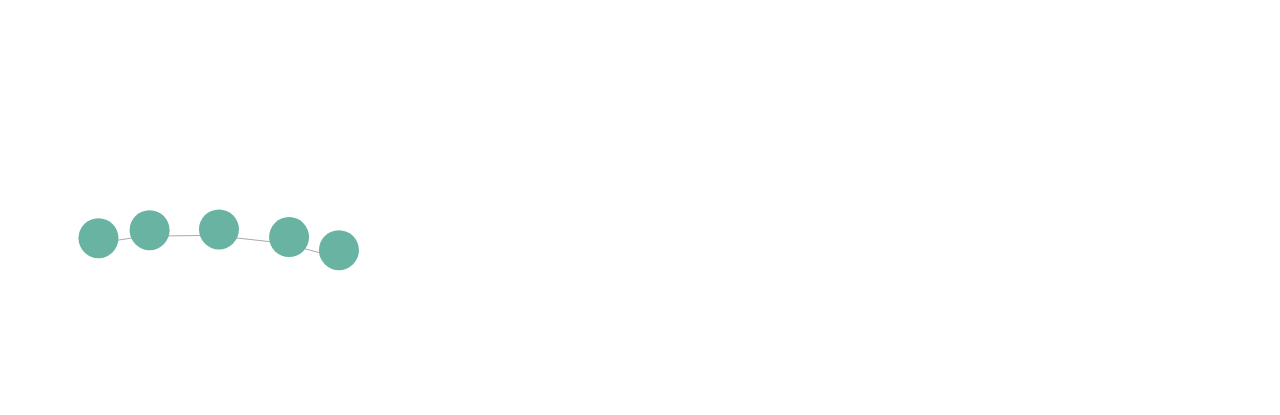
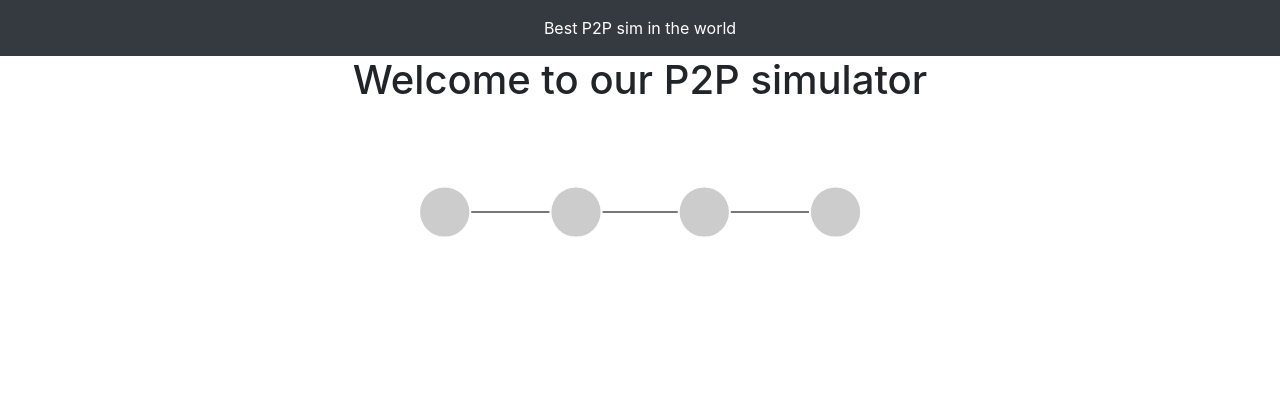
Before and after one commit to andregossip/D0020E-grupp4, a website: page src/visualization/index.html in a window 1280 px wide. Drawn offline with nearby package versions, Linux system fonts and the light colour scheme.

Commit message:
Reworked UI abit

```diff
--- a/src/visualization/index.html
+++ b/src/visualization/index.html
@@ -1,123 +1,122 @@
 <!DOCTYPE html>
-<html lang="en">
+<html>
 <head>
-    <meta charset="UTF-8">
-    <title>Title</title>
-    <script src="https://d3js.org/d3.v4.js"></script>
-    <script src="Nodes.js"></script>
+    <link rel="stylesheet" href="https://stackpath.bootstrapcdn.com/bootstrap/4.4.1/css/bootstrap.min.css" integrity="sha384-Vkoo8x4CGsO3+Hhxv8T/Q5PaXtkKtu6ug5TOeNV6gBiFeWPGFN9MuhOf23Q9Ifjh" crossorigin="anonymous">
+    <meta charset='utf-8'>
+    <title>Force Layout Example 1</title>
+    <style>
+
+        .node {
+            fill: #ccc;
+            stroke: #fff;
+            stroke-width: 2px;
+        }
+
+        .link {
+            stroke: #777;
+            stroke-width: 2px;
+        }
+    </style>
+    <link rel="stylesheet" type="text/css" href="style.css">
 </head>
 <body>
-<div id="my_dataviz"></div>
+<script src="https://code.jquery.com/jquery-3.4.1.slim.min.js" integrity="sha384-J6qa4849blE2+poT4WnyKhv5vZF5SrPo0iEjwBvKU7imGFAV0wwj1yYfoRSJoZ+n" crossorigin="anonymous"></script>
+<script src="https://cdn.jsdelivr.net/npm/popper.js@1.16.0/dist/umd/popper.min.js" integrity="sha384-Q6E9RHvbIyZFJoft+2mJbHaEWldlvI9IOYy5n3zV9zzTtmI3UksdQRVvoxMfooAo" crossorigin="anonymous"></script>
+<script src="https://stackpath.bootstrapcdn.com/bootstrap/4.4.1/js/bootstrap.min.js" integrity="sha384-wfSDF2E50Y2D1uUdj0O3uMBJnjuUD4Ih7YwaYd1iqfktj0Uod8GCExl3Og8ifwB6" crossorigin="anonymous"></script>
+<script src="https://d3js.org/d3.v3.min.js"></script>
+
+<nav class="navbar navbar-expand-lg navbar-dark bg-dark">
+    <button class="navbar-toggler" type="button" data-toggle="collapse" data-target="#navbarsExample08" aria-controls="navbarsExample08" aria-expanded="false" aria-label="Toggle navigation">
+        <span class="navbar-toggler-icon"></span>
+    </button>
+
+    <div class="collapse navbar-collapse justify-content-md-center" id="navbarsExample08">
+        <ul class="navbar-nav">
+            <li class="nav-item active">
+                <a class="nav-link" href="#">Best P2P sim in the world <span class="sr-only">(current)</span></a>
+            </li>
+        </ul>
+    </div>
+</nav>
+<h1>Welcome to our P2P simulator</h1>
 <script>
-    // set the dimensions and margins of the graph
-    var margin = {top: 100, right: 30, bottom: 30, left: 40},
-        width = 400 - margin.left - margin.right,
-        height = 400 - margin.top - margin.bottom;
+    // Define the dimensions of the visualization. We're using
+    // a size that's convenient for displaying the graphic on
+    // http://jsDataV.is
 
-    let nodes = [
-        {
-            "id": 1,
-            "name": "A"
-        },
-        {
-            "id": 2,
-            "name": "B"
-        },
-        {
-            "id": 3,
-            "name": "C"
-        },
-        {
-            "id": 4,
-            "name": "D"
-        },
-        {
-            "id": 5,
-            "name": "E"
-        }
+    var width = document.body.clientWidth/2,
+        height = 200;
+
+
+    var nodes = [
+        { x:   width, y: height/2, clicked : 0 },
+        { x: 2*width, y: height/2, clicked : 0 },
+        { x: 4*width, y: height/2, clicked : 0 },
+        { x: 6*width, y: height/2, clicked : 0 }
     ];
 
-    let links = [
-        {
-            "source": 1,
-            "target": 2
-        },
-        {
-          "source": 2,
-          "target": 3
-        },
-        {
-            "source": 3,
-            "target": 4
-        },
-        {
-            "source": 4,
-            "target": 5
-        }
+    console.log(nodes[1])
+    console.log(nodes[0])
+    var links = [
+        { source: 0, target: 1 },
+        { source: 1, target: 2 },
+        { source: 2, target: 3 }
     ];
-    // append the svg object to the body of the page
-    var svg = d3.select("#my_dataviz")
-        .append("svg")
-        .attr("width", width + margin.left + margin.right)
-        .attr("height", height + margin.top + margin.bottom)
-        .append("g")
-        .attr("transform",
-            "translate(" + margin.left + "," + margin.top + ")");
 
 
-    // Initialize the links
-    var link = svg
-        .selectAll("line")
+    var svg = d3.select('body').append('svg')
+        .attr('width', width)
+        .attr('height', height);
+
+    var force = d3.layout.force()
+        .size([width, height])
+        .nodes(nodes)
+        .links(links);
+
+
+    force.linkDistance(width/nodes.length);
+    console.log(nodes.length);
+
+
+    var link = svg.selectAll('.link')
         .data(links)
-        .enter()
-        .append("line")
-        .style("stroke", "#aaa")
+        .enter().append('line')
+        .attr('class', 'link');
 
-    // Initialize the nodes
-    var node = svg
-        .selectAll("circle")
+
+    var node = svg.selectAll('.node')
         .data(nodes)
-        .enter()
-        .append("circle")
-        .attr("r", 20)
-        .style("fill", "#69b3a2")
+        .enter().append('circle')
+        .attr('class', 'node')
+        .on("click", function (d) {
+            console.log("You clicked", d.index);
+            if(d.clicked == 0)
+            {
+                d3.select(this).style("fill","lightcoral");
+                d.clicked++;
+            }
+            else
+            {
+                d3.select(this).style("fill","#ccc");
+                d.clicked--;
+            }
 
-    // Let's list the force we wanna apply on the network
-    var simulation = d3.forceSimulation(nodes)                 // Force algorithm is applied to data.nodes
-        .force("link", d3.forceLink()                               // This force provides links between nodes
-            .id(function (d) {
-                return d.id;
-            })                     // This provide  the id of a node
-            .links(links)                                    // and this the list of links
-        )
-        .force("charge", d3.forceManyBody().strength(-400))         // This adds repulsion between nodes. Play with the -400 for the repulsion strength
-        .force("center", d3.forceCenter(width / 2, height / 2))     // This force attracts nodes to the center of the svg area
-        .on("end", ticked);
+        });
 
-    // This function is run at each iteration of the force algorithm, updating the nodes position.
-    function ticked() {
-        link
-            .attr("x1", function (d) {
-                return d.source.x;
-            })
-            .attr("y1", function (d) {
-                return d.source.y;
-            })
-            .attr("x2", function (d) {
-                return d.target.x;
-            })
-            .attr("y2", function (d) {
-                return d.target.y;
-            });
+    force.on('end', function() {
 
-        node
-            .attr("cx", function (d) {
-                return d.x + 6;
-            })
-            .attr("cy", function (d) {
-                return d.y - 6;
-            });
-    }
+        node.attr('r', width/25)
+            .attr('cx', function(d) { return d.x; })
+            .attr('cy', function(d) { return d.y; });
+
+        link.attr('x1', function(d) { return d.source.x; })
+            .attr('y1', function(d) { return d.source.y; })
+            .attr('x2', function(d) { return d.target.x; })
+            .attr('y2', function(d) { return d.target.y; });
+
+    });
+
+    force.start();
 
 
 </script>
--- /dev/null
+++ b/src/visualization/style.css
@@ -0,0 +1,8 @@
+svg {
+    display: block;
+    margin: auto;
+}
+
+h1 {
+    text-align: center;
+}
```
